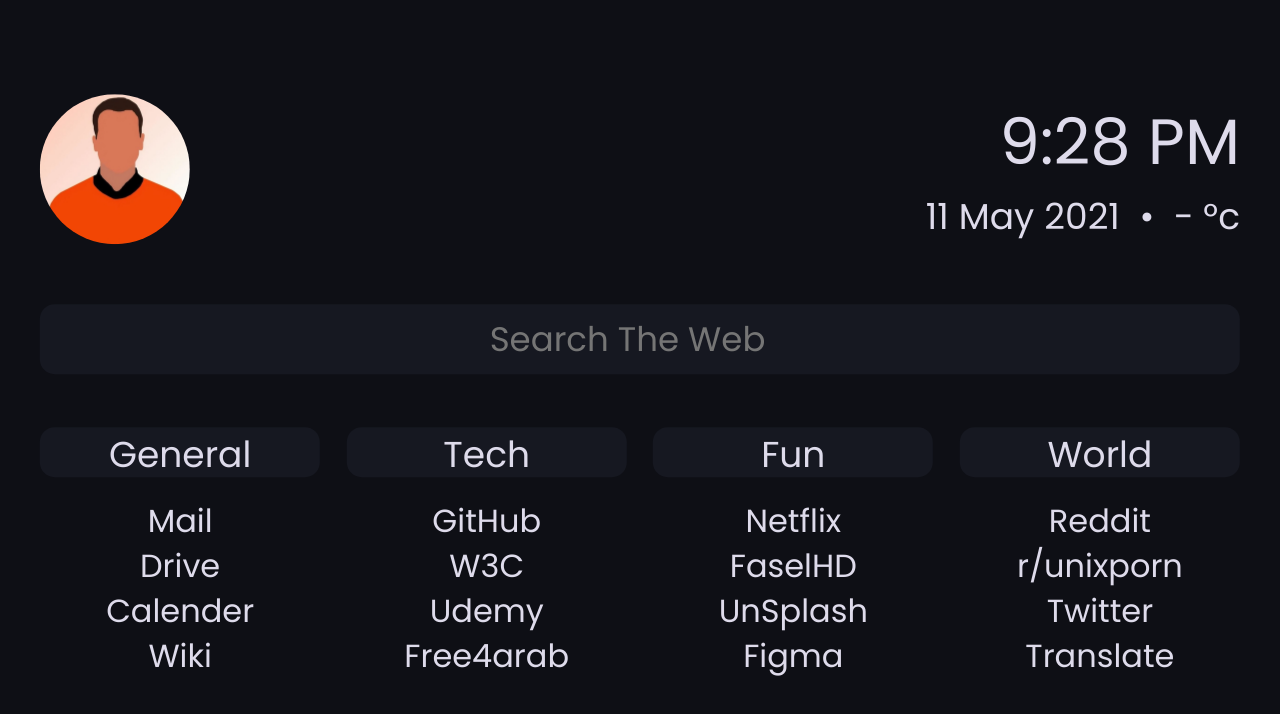
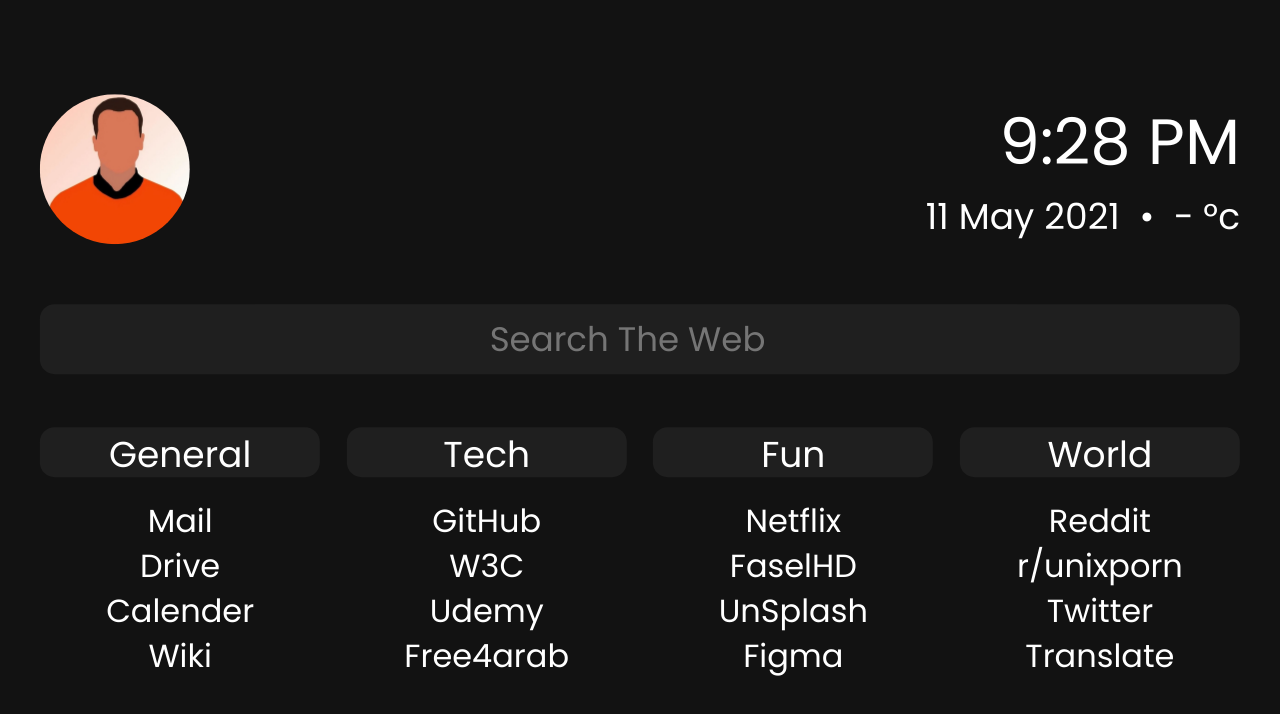
Before and after one commit to mahmoudk1000/startpage, a browser extension: page index.html in a window 1280 px wide. Drawn offline with Linux system fonts and the light colour scheme.

Commit message:
rice up the colors

```diff
--- a/css/style.css
+++ b/css/style.css
@@ -1,9 +1,9 @@
 :root {
   /* Colors */
-  --darkbg: #0e0f15;
-  --lightbg: #161821;
-  --fg: #dedbeb;
-  --accent: #81a0c6;
+  --darkbg: #121212;
+  --lightbg: #1F1F1F;
+  --fg: #FFFFFF;
+  --accent: #82BBFF;
 }
 * {
   font-family: Poppins;
```
